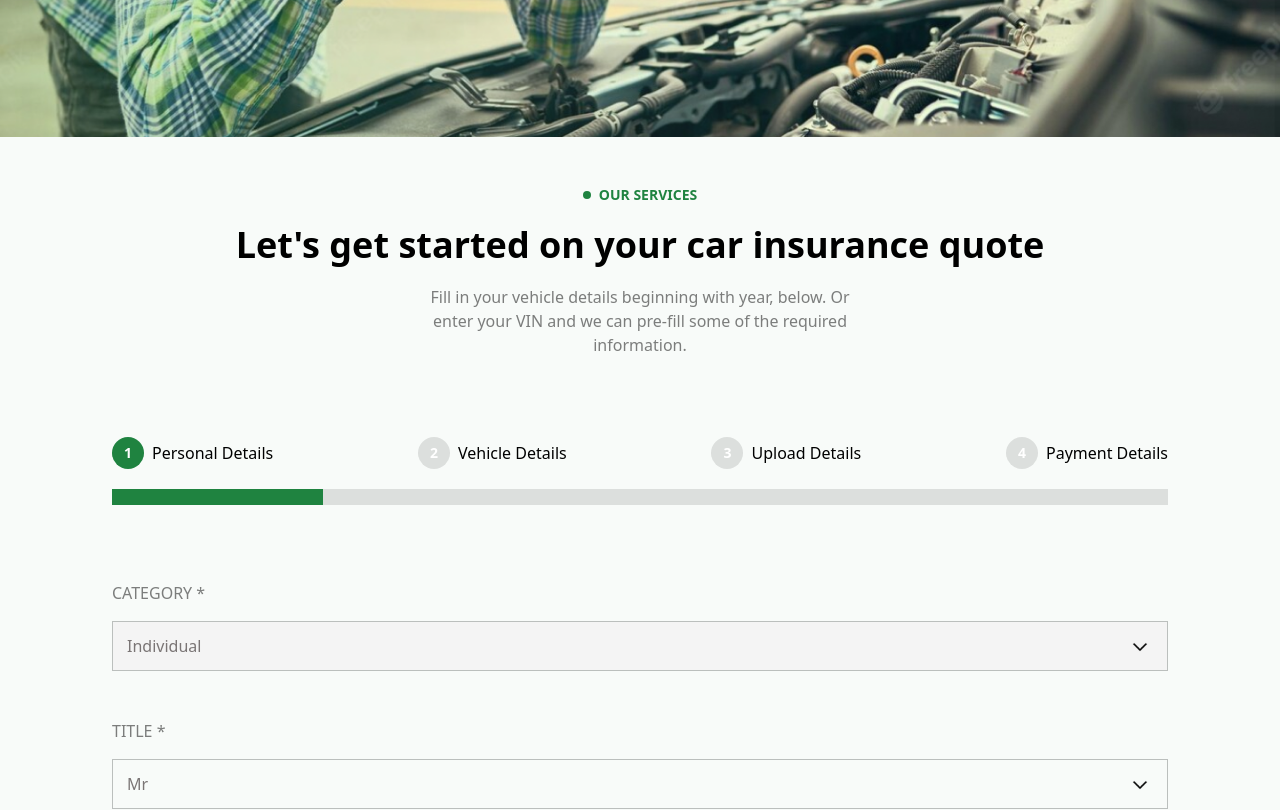
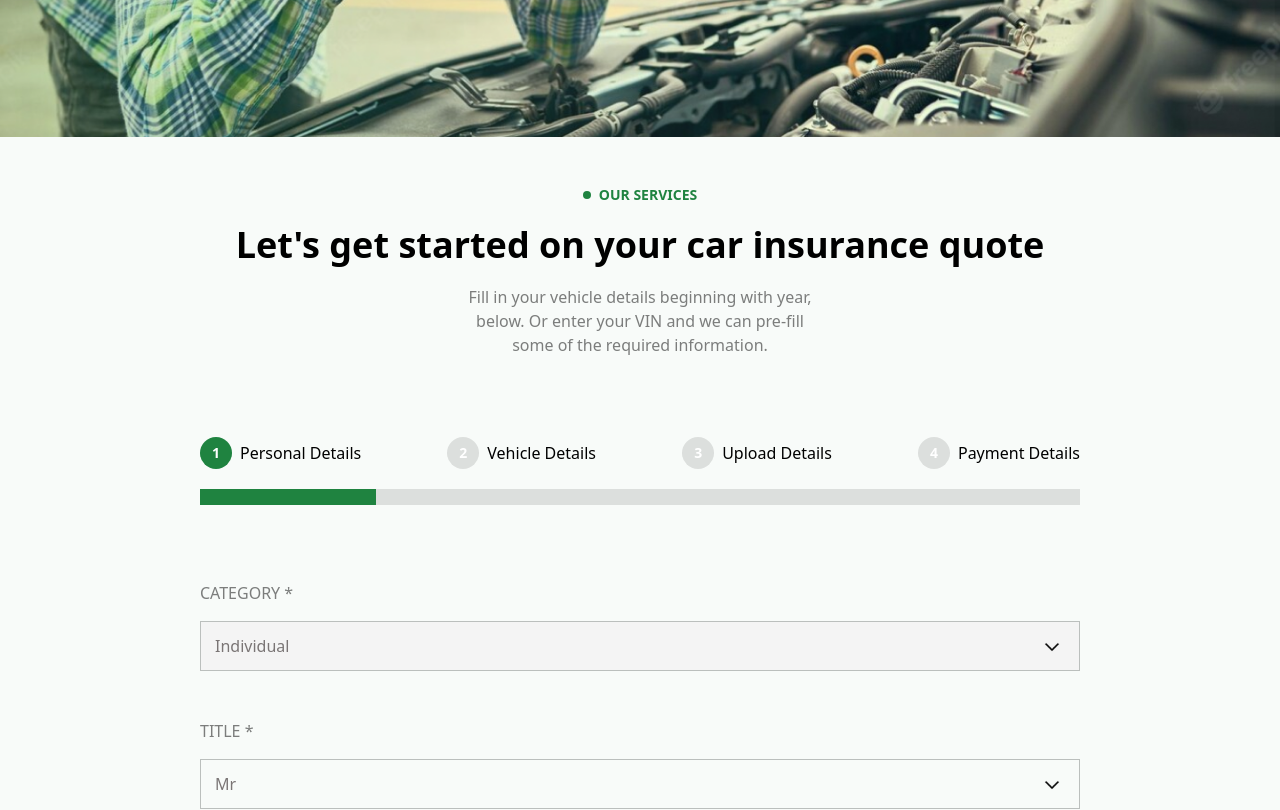
Before and after one commit to VoldeDoc/NPF, a React (Vite) app: page /insurance-quote in a window 1280 px wide. Shown: the part 560-1370 px from the top of the page. Built offline with nearby package versions, Linux system fonts and the light colour scheme.

Commit message:
fix width and padding

```diff
--- a/src/components/InsuranceQuote/InsuranceQuote.tsx
+++ b/src/components/InsuranceQuote/InsuranceQuote.tsx
@@ -20,7 +20,7 @@ export default function InsuranceQuote() {
             <div className="w-full">
                 <img src={heroImg} alt="Hero img" className="w-full max-h-[500px] md:max-h-[700px]" />
             </div>
-            <main className="bg-[#1F834008] py-8 md:py-12 px-5 md:px-10 lg:px-20 xl:px-28" >
+            <main className="bg-[#1F834008] py-8 md:py-12 px-7 md:px-20 lg:px-[160px] xl:px-[200px]" >
                 {currentStep === 1 && <PersonalDetails currentStep={currentStep} setCurrentStep={setCurrentStep} />}
                 {currentStep === 2 && <VehicleDetails currentStep={currentStep} setCurrentStep={setCurrentStep} />}
                 {currentStep === 3 && <UploadDetails currentStep={currentStep} setCurrentStep={setCurrentStep} />}
```
